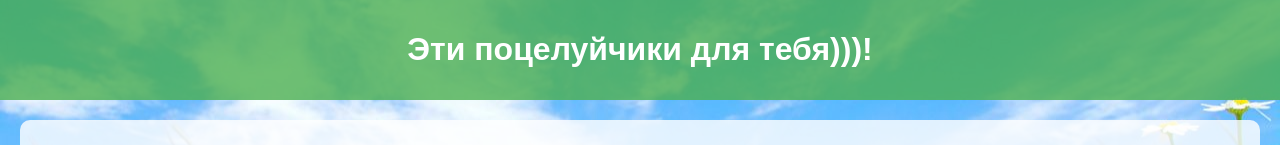
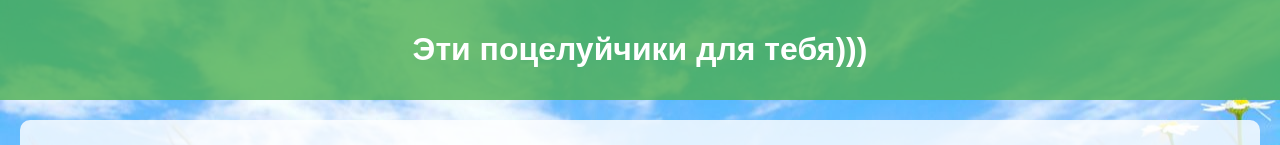
Before and after one commit to ErDenisProduction/kisJV, a plain HTML site: page second.html in a window 1280 px wide. Shown: the top 145 px of the page. Drawn offline with Linux system fonts and the light colour scheme.

Commit message:
Update second.html

```diff
--- a/second.html
+++ b/second.html
@@ -8,7 +8,7 @@
 </head>
 <body>
     <header>
-        <h1>Эти поцелуйчики для тебя)))!</h1>
+        <h1>Эти поцелуйчики для тебя)))</h1>
     </header>
     <main>
         <p>Поздравляю, вы нажали на сердечко! ❤️</p>
```
